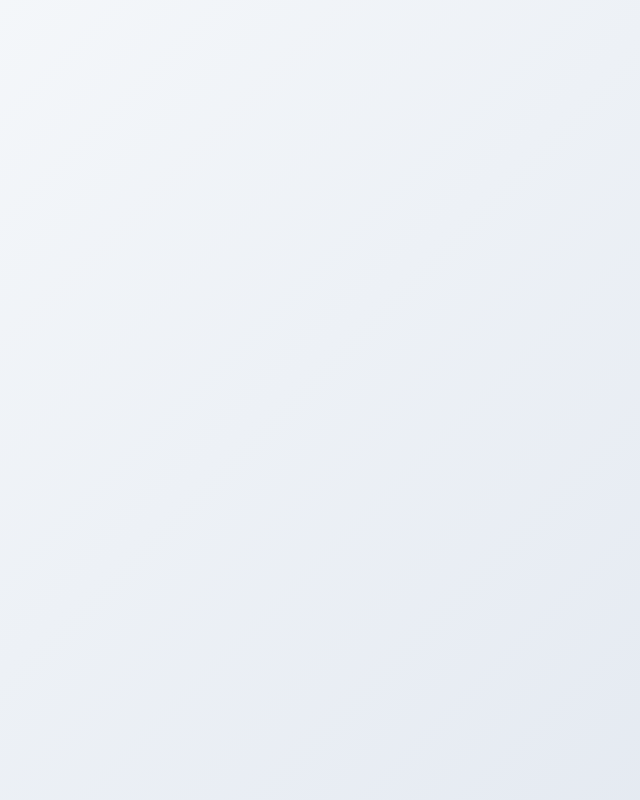
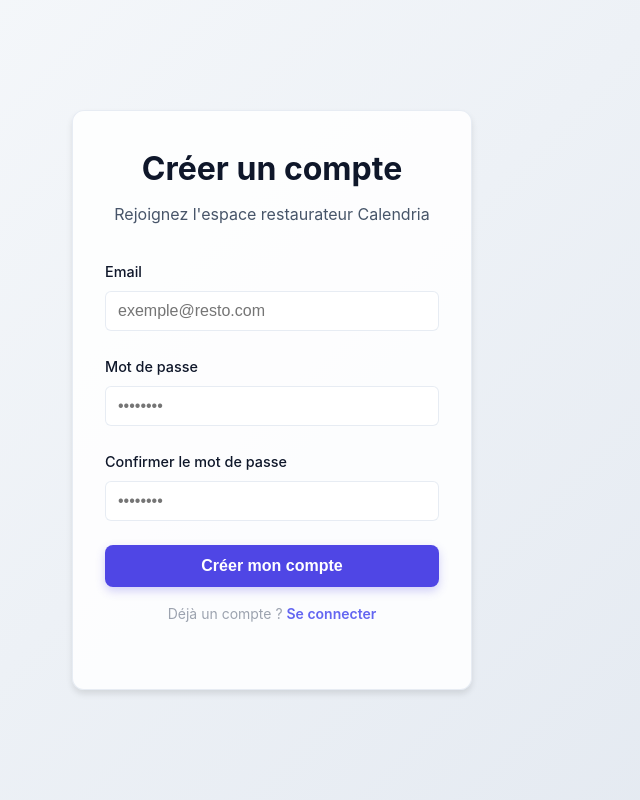
Before and after one commit to SafiBougherara/projet_fin_annee, a React (Vite) app in the folder frontend/: page /register in a window 1280 px wide. Before the commit this address had no page. Shown: the whole page, without its empty margins (368-1008 px from the left). Built offline with nearby package versions, Linux system fonts and the light colour scheme.

Commit message:
feat: add registration page with confirm password + link from login

```diff
--- a/frontend/src/App.tsx
+++ b/frontend/src/App.tsx
@@ -1,6 +1,7 @@
 import React, { createContext, useContext, useEffect, useMemo, useState } from 'react';
 import { BrowserRouter, Routes, Route, Navigate, Link, useLocation, useNavigate } from 'react-router-dom';
 import Login from './pages/Login';
+import Register from './pages/Register';
 import Dashboard from './pages/Dashboard';
 import RestaurantManagement from './pages/RestaurantManagement';
 import ChatWidget from './pages/ChatWidget';
@@ -231,6 +232,9 @@
       {/* Route publique : Connexion */}
       <Route path="/login" element={<Login />} />
 
+      {/* Route publique : Inscription */}
+      <Route path="/register" element={<Register />} />
+
       {/* Route publique : Widget Chat IA */}
       <Route path="/widget" element={<ChatWidget />} />
 
--- a/frontend/src/pages/Login.tsx
+++ b/frontend/src/pages/Login.tsx
@@ -1,6 +1,6 @@
 import { useState } from 'react';
 import { useForm } from 'react-hook-form';
-import { useNavigate } from 'react-router-dom';
+import { useNavigate, Link } from 'react-router-dom';
 import { authService } from '../services/auth.service';
 import type { LoginCredentials } from '../services/auth.service';
 import '../App.css'; // On utilisera le CSS global pour le style simple
@@ -57,6 +57,13 @@
                         {isSubmitting ? 'Connexion en cours...' : 'Se connecter'}
                     </button>
                 </form>
+
+                <p style={{ marginTop: '1rem', textAlign: 'center', fontSize: '0.875rem', color: '#9ca3af' }}>
+                    Pas encore de compte ?{' '}
+                    <Link to="/register" style={{ color: '#6366f1', textDecoration: 'none', fontWeight: 600 }}>
+                        Créer un compte
+                    </Link>
+                </p>
             </div>
         </div>
     );
--- /dev/null
+++ b/frontend/src/pages/Register.tsx
@@ -0,0 +1,96 @@
+import { useState } from 'react';
+import { useForm } from 'react-hook-form';
+import { useNavigate, Link } from 'react-router-dom';
+import api from '../services/api';
+import '../App.css';
+
+interface RegisterFormData {
+    email: string;
+    password: string;
+    confirmPassword: string;
+}
+
+export default function Register() {
+    const navigate = useNavigate();
+    const [error, setError] = useState<string | null>(null);
+    const [success, setSuccess] = useState(false);
+
+    const { register, handleSubmit, watch, formState: { errors, isSubmitting } } = useForm<RegisterFormData>();
+
+    const onSubmit = async (data: RegisterFormData) => {
+        setError(null);
+        try {
+            await api.post('/register', { email: data.email, password: data.password });
+            setSuccess(true);
+            setTimeout(() => navigate('/login'), 2000);
+        } catch (err: any) {
+            const msg = err.response?.data?.message || err.response?.data?.error || 'Erreur lors de la création du compte.';
+            setError(msg);
+        }
+    };
+
+    return (
+        <div className="login-container">
+            <div className="login-card">
+                <h1>Créer un compte</h1>
+                <p>Rejoignez l'espace restaurateur Calendria</p>
+
+                {error && <div className="error-message">{error}</div>}
+                {success && (
+                    <div className="error-message" style={{ background: '#1a3a1a', borderColor: '#4caf50', color: '#81c784' }}>
+                        Compte créé avec succès ! Redirection vers la connexion…
+                    </div>
+                )}
+
+                <form onSubmit={handleSubmit(onSubmit)}>
+                    <div className="form-group">
+                        <label>Email</label>
+                        <input
+                            type="email"
+                            {...register('email', { required: 'Email requis' })}
+                            placeholder="exemple@resto.com"
+                        />
+                        {errors.email && <span className="field-error">{errors.email.message}</span>}
+                    </div>
+
+                    <div className="form-group">
+                        <label>Mot de passe</label>
+                        <input
+                            type="password"
+                            {...register('password', {
+                                required: 'Mot de passe requis',
+                                minLength: { value: 8, message: 'Minimum 8 caractères' }
+                            })}
+                            placeholder="••••••••"
+                        />
+                        {errors.password && <span className="field-error">{errors.password.message}</span>}
+                    </div>
+
+                    <div className="form-group">
+                        <label>Confirmer le mot de passe</label>
+                        <input
+                            type="password"
+                            {...register('confirmPassword', {
+                                required: 'Confirmation requise',
+                                validate: (value) => value === watch('password') || 'Les mots de passe ne correspondent pas'
+                            })}
+                            placeholder="••••••••"
+                        />
+                        {errors.confirmPassword && <span className="field-error">{errors.confirmPassword.message}</span>}
+                    </div>
+
+                    <button type="submit" disabled={isSubmitting || success}>
+                        {isSubmitting ? 'Création en cours...' : 'Créer mon compte'}
+                    </button>
+                </form>
+
+                <p style={{ marginTop: '1rem', textAlign: 'center', fontSize: '0.875rem', color: '#9ca3af' }}>
+                    Déjà un compte ?{' '}
+                    <Link to="/login" style={{ color: '#6366f1', textDecoration: 'none', fontWeight: 600 }}>
+                        Se connecter
+                    </Link>
+                </p>
+            </div>
+        </div>
+    );
+}
```
